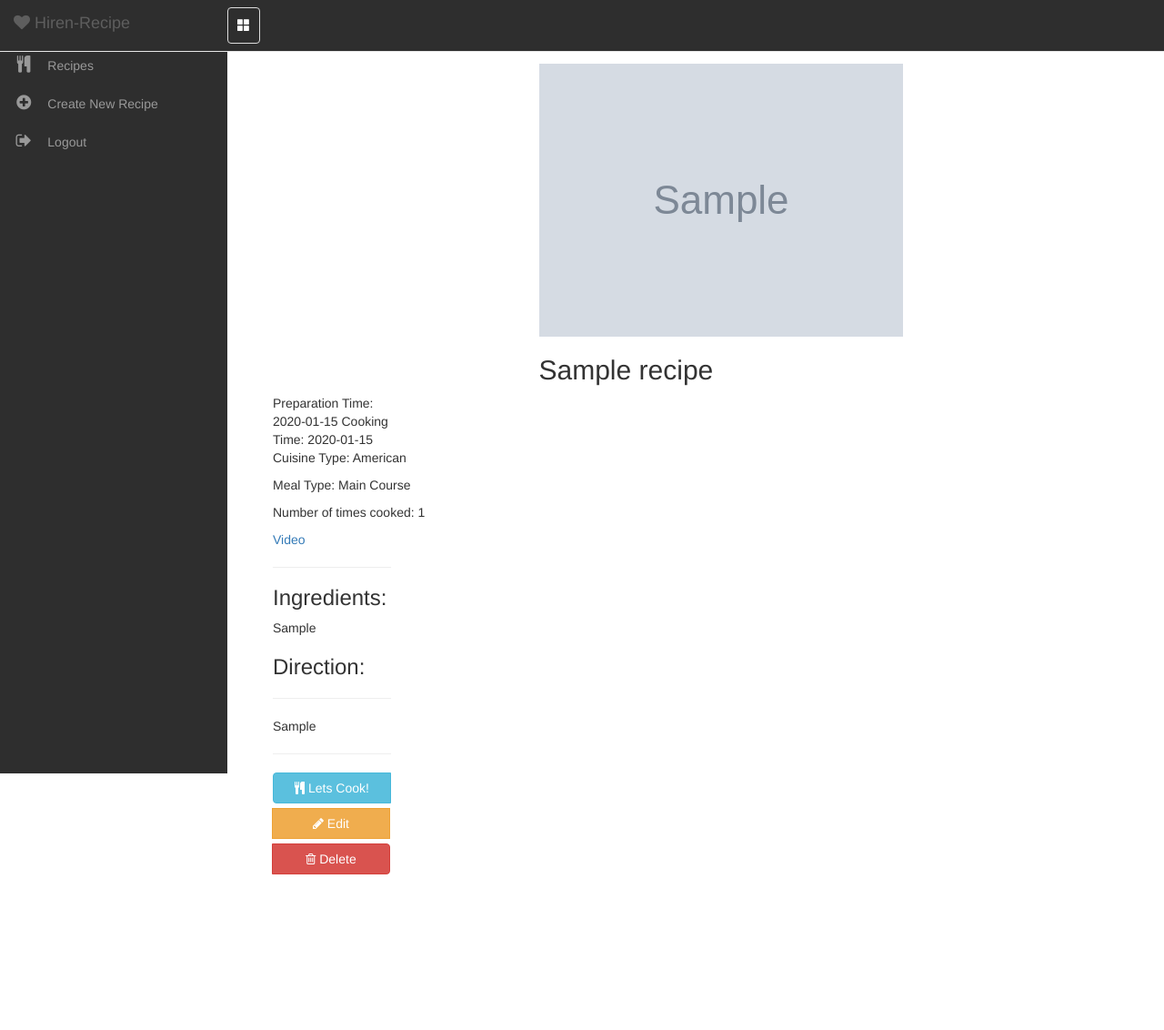
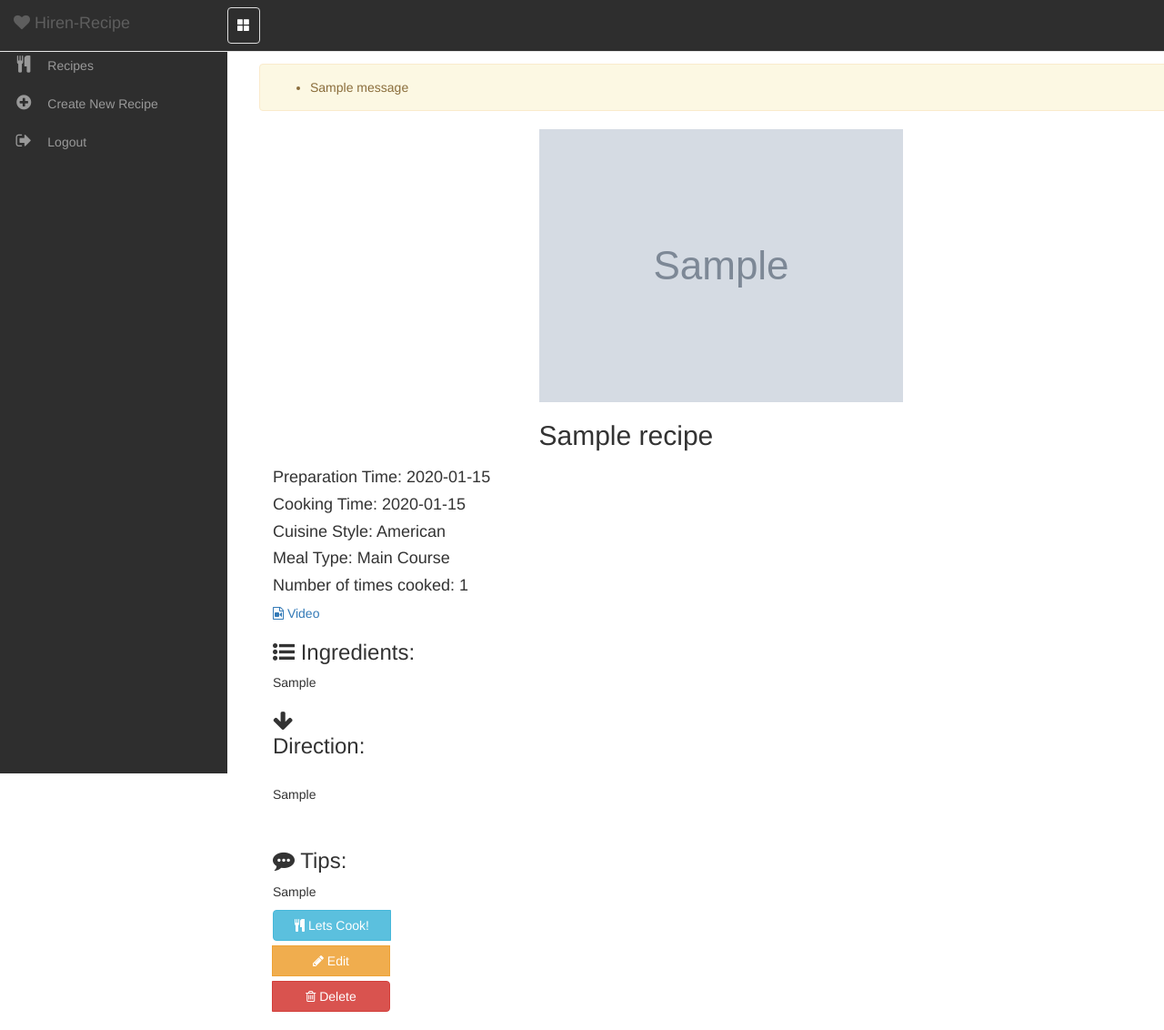
Before and after one commit to pyprism/Hiren-Recipes, a Django app: page /recipes/1/ in a window 1280 px wide. Shown: the whole page at 91% size. Before the commit the page ends 961 px from the top, so only its background shows below. Run offline with Django 3.2, Linux system fonts and the light colour scheme; a user stored in the database is signed in; tables that the repository leaves empty hold one stand-in row (values such as "Sample post"); grey boxes marked "Sample" are stand-in pictures; one stand-in notice (Sample message) is shown; some libraries are stand-ins or nearby versions.

Commit message:
refactored template

```diff
--- a/templates/recipe.html
+++ b/templates/recipe.html
@@ -2,6 +2,15 @@
 {% block content %}
 <div class="container">
     <div class="row">
+        {% if messages %}
+              <div class="alert alert-warning" role="alert">
+                <ul class="messages">
+                    {% for message in messages %}
+                        <li {% if message.tags %} class="{{ message.tags }}"{% endif %}>{{ message }}</li>
+                    {% endfor %}
+                </ul>
+              </div>
+        {% endif %}
         <div class="col-md-2 col-md-offset-3">
             <img src="{{ recipe.image_thumbnail.url }}"/>
             <h2 class="text-nowrap">{{ recipe.name }}</h2>
@@ -10,25 +19,29 @@
 </div>
 <div class="col-md-2">
     {% if recipe.preparation_time %}
-    Preparation Time: {{ recipe.preparation_time }}
-    Cooking Time: {{ recipe.cooking_time }}
+    <h4 class="text-nowrap">Preparation Time: {{ recipe.preparation_time }}</h4>
+    <h4 class="text-nowrap">Cooking Time: {{ recipe.cooking_time }}</h4>
     {% endif %}
-    <p class="text-nowrap"> Cuisine Type: {{ recipe.get_cuisine_display }}</p>
-    <p class="text-nowrap">Meal Type: {{ recipe.get_meal_display }} </p>
-    <p class="text-nowrap">Number of times cooked: {{ counter }}</p>
+    <h4 class="text-nowrap"> Cuisine Style: {{ recipe.get_cuisine_display }}</h4>
+    <h4 class="text-nowrap">Meal Type: {{ recipe.get_meal_display }} </h4>
+    <h4 class="text-nowrap">Number of times cooked: {{ counter }}</h4>
     {% if recipe.video %}
-    <a href="{{recipe.video}}" target="_blank"> Video </a>
+    <a href="{{recipe.video}}" target="_blank"><i class="fa fa-file-video-o" aria-hidden="true"></i> Video </a>
     {% endif %}
-    <hr>
+    <br/>
     {% if recipe.ingredient %}
-    <h3>Ingredients: </h3>
+    <h3 class="text-nowrap"><i class="fa fa-list-ul" aria-hidden="true"></i> Ingredients: </h3>
     <p> {{ recipe.ingredient|safe }} </p>
     {% endif %}
     {% if recipe.direction %}
-    <h3>Direction: </h3>
-    <hr>
+    <h3><i class="fa fa-arrow-down" aria-hidden="true"></i> Direction: </h3>
+    <br/>
     <p> {{ recipe.direction|safe }} </p>
-    <hr>
+    <br/>
+    {% endif %}
+    {% if recipe.tips %}
+    <h3 class="text-nowrap"><i class="fa fa-commenting" aria-hidden="true"></i> Tips: </h3>
+    <p> {{ recipe.tips|safe }} </p>
     {% endif %}
     <div class="btn-group">
         <a href="cook/" class="btn btn-block btn-info"><i class="fa fa-cutlery" aria-hidden="true"></i> Lets Cook!</a>
```
